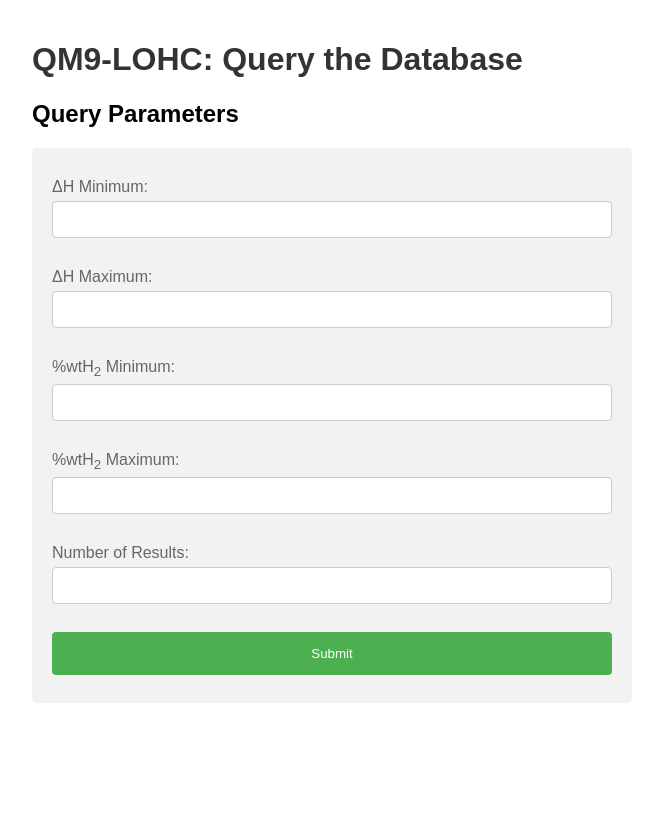
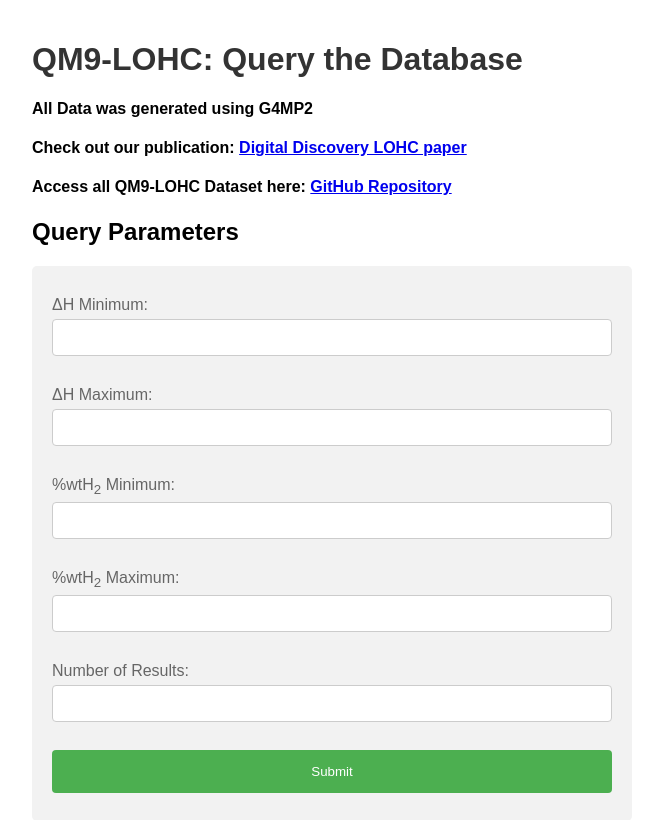
Before and after one commit to HydrogenStorage/QM9-LOHC, a Flask app: page / in a window 1280 px wide. Shown: the top 820 px of the page, without its empty margins (308-971 px from the left). Before the commit the page ends 703 px from the top, so only its background shows below. Run offline with Flask 3, Linux system fonts and the light colour scheme.

Commit message:
Fix webpage

```diff
--- a/QM9-LOHC-web/templates/index.html
+++ b/QM9-LOHC-web/templates/index.html
@@ -49,6 +49,9 @@
 </head>
 <body>
     <h1>QM9-LOHC: Query the Database</h1>
+    <h4>All Data was generated using G4MP2</h4>
+    <h4>Check out our publication: <a href='https://pubs.rsc.org/en/content/articlehtml/2023/dd/d3dd00123g' target='_blank'> Digital Discovery LOHC paper</a></h4>
+    <h4>Access all QM9-LOHC Dataset here: <a href='https://github.com/orgs/HydrogenStorage/repositories' target='_blank'> GitHub Repository</a><h4>
     <h2>Query Parameters</h2>
     <form action="/" method="post">
         <div>
```
